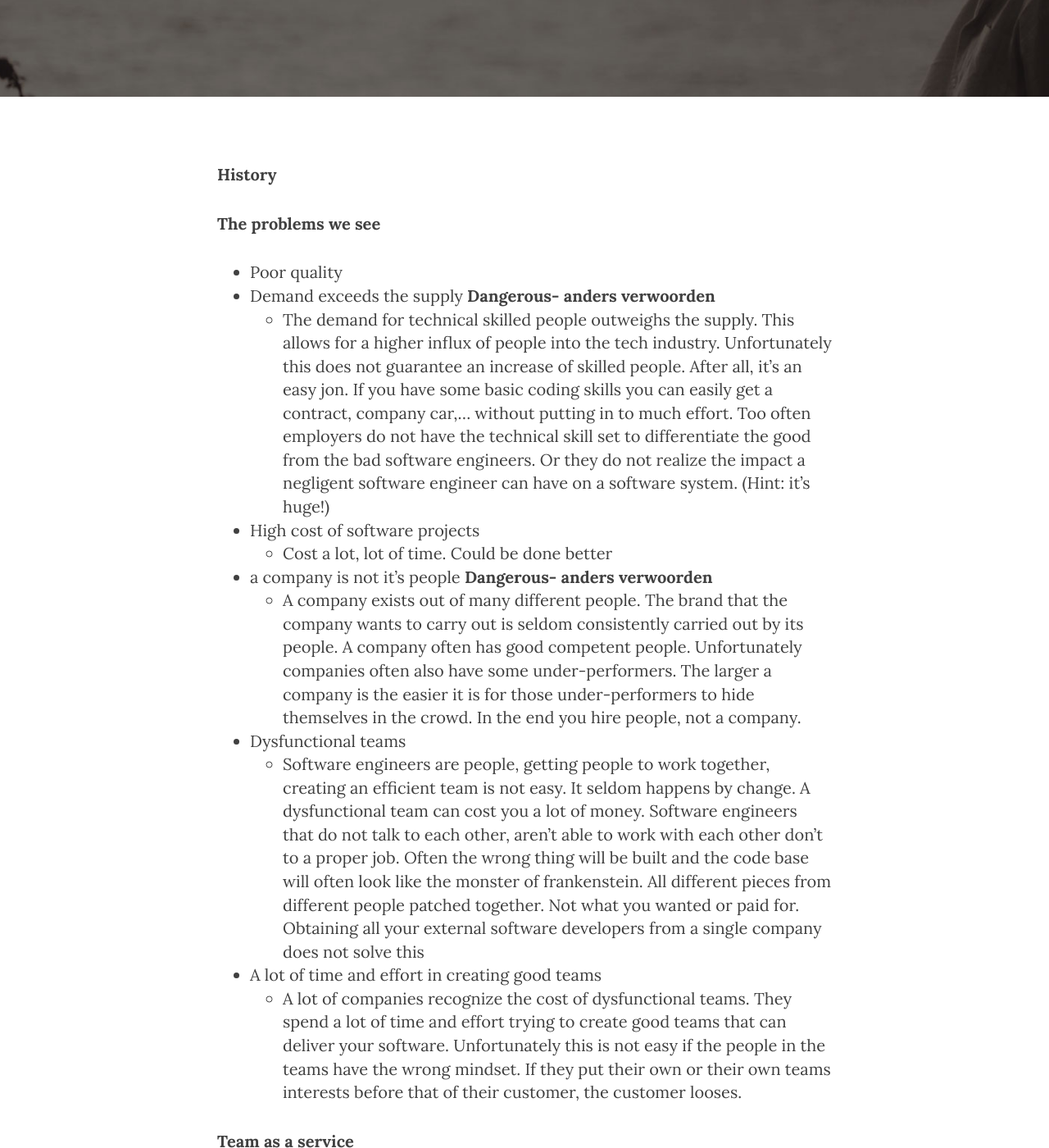
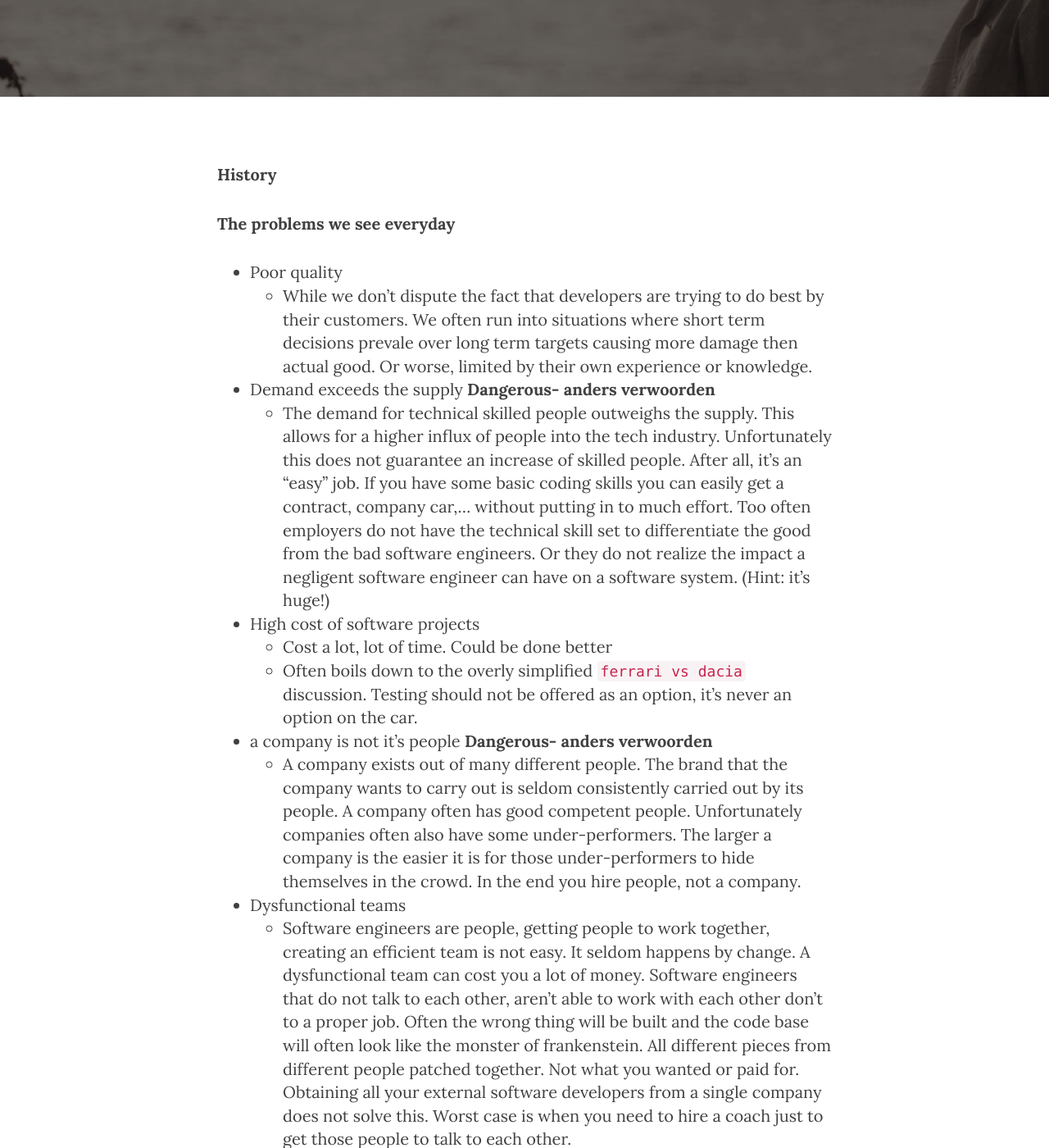
Before and after one commit to tripledio/tripledio.github.io, a Jekyll site: the page built from about.md, in a window 1280 px wide and 1400 px high, scrolled down 330 px. Shown: the whole window at 82% size. Built offline with Jekyll 4.4.1, drawn with Linux system fonts in a browser that asks for light colours; nearby versions of some CDN libraries; some of the changed text lies outside the part shown.

Commit message:
Read + added a bit to our mission statement

```diff
--- a/about.md
+++ b/about.md
@@ -6,17 +6,19 @@
 ---
 **History**
 
-**The problems we see**
+**The problems we see everyday**
 
 + Poor quality
+	 + While we don't dispute the fact that developers are trying to do best by their customers. We often run into situations where short term decisions prevale over long term targets causing more damage then actual good. Or worse, limited by their own experience or knowledge.
 + Demand exceeds the supply **Dangerous- anders verwoorden**
-    + The demand for technical skilled people outweighs the supply. This allows for a higher influx of people into the tech industry. Unfortunately this does not guarantee an increase of skilled people. After all, it's an easy jon. If you have some basic coding skills you can easily get a contract, company car,... without putting in to much effort. Too often employers do not have the technical skill set to differentiate the good from the bad software engineers. Or they do not realize the impact a negligent software engineer can have on a software system. (Hint: it's huge!)
+    + The demand for technical skilled people outweighs the supply. This allows for a higher influx of people into the tech industry. Unfortunately this does not guarantee an increase of skilled people. After all, it's an "easy" job. If you have some basic coding skills you can easily get a contract, company car,... without putting in to much effort. Too often employers do not have the technical skill set to differentiate the good from the bad software engineers. Or they do not realize the impact a negligent software engineer can have on a software system. (Hint: it's huge!)
 + High cost of software projects
     + Cost a lot, lot of time. Could be done better
+    + Often boils down to the overly simplified `ferrari vs dacia` discussion. Testing should not be offered as an option, it's never an option on the car.
 + a company is not it's people **Dangerous- anders verwoorden**
     + A company exists out of many different people. The brand that the company wants to carry out is seldom consistently carried out by its people.  A company often has good competent people. Unfortunately companies often also have some under-performers. The larger a company is the easier it is for those under-performers to hide themselves in the crowd. In the end you hire people, not a company.
 + Dysfunctional teams
-    + Software engineers are people, getting people to work together, creating an efficient team is not easy. It seldom happens by change. A dysfunctional team can cost you a lot of money. Software engineers that do not talk to each other, aren't able to work with each other don't to a proper job. Often the wrong thing will be built and the code base will often look like the monster of frankenstein. All different pieces from different people patched together. Not what you wanted or paid for. Obtaining all your external software developers from a single company does not solve this
+    + Software engineers are people, getting people to work together, creating an efficient team is not easy. It seldom happens by change. A dysfunctional team can cost you a lot of money. Software engineers that do not talk to each other, aren't able to work with each other don't to a proper job. Often the wrong thing will be built and the code base will often look like the monster of frankenstein. All different pieces from different people patched together. Not what you wanted or paid for. Obtaining all your external software developers from a single company does not solve this. Worst case is when you need to hire a coach just to get those people to talk to each other.
 + A lot of time and effort in creating good teams
     + A lot of companies recognize the cost of dysfunctional teams. They spend a lot of time and effort trying to create good teams that can deliver your software. Unfortunately this is not easy if the people in the teams have the wrong mindset. If they put their own or their own teams interests before that of their customer, the customer looses.
 
@@ -36,11 +38,13 @@
     + We value open communication higher then negotiated contracts. The end goal of a successful partnership is that both partners are pleased with the result. We want to build the software you *need* and that will enable you from continuously reaping the benefits from the well designed solution in the *future*. For this open and honest communication is a necessity. How else can we built *your* great software *together*?
 + upholding a very high quality standard.
     + Our craftsmen our constantly honing their skills. Reading books, blogs, attending conferences and technical meetups or simply practicing their programming skills through coding kata's.  We want to our best work, all the time. *It is not good enough that it works*
++ reap what we have sown
+    + 	Since we pack that experience we come with solutions for many problems out of the box. A project setup, a continous integration and delivery pipeline. A lot of pieces of the puzzle are present, others are designed for the customer or updated and refined as we go. It's not a cure-all platform, it's a start with rockets strapped to it.
 
 
 **Our services **
 + Software hive
-Whether you are a young startup or a well established company searching for a partner to create your next IT success, we at TripleD are ready to guide you to the finish. We offer complete in-house development at your pace.
+Whether you are a young startup or a well established company searching for a partner to create your next IT success, we at Triple D are ready to guide you to the finish. We offer complete in-house development at your pace.
 + Consulting
 We can deploy a team of our craftsmen to integrate into an existing team to help them embrace XP practices. This will allow your team to grow and go faster while still delivering new functionality.
 + Coaching
```
